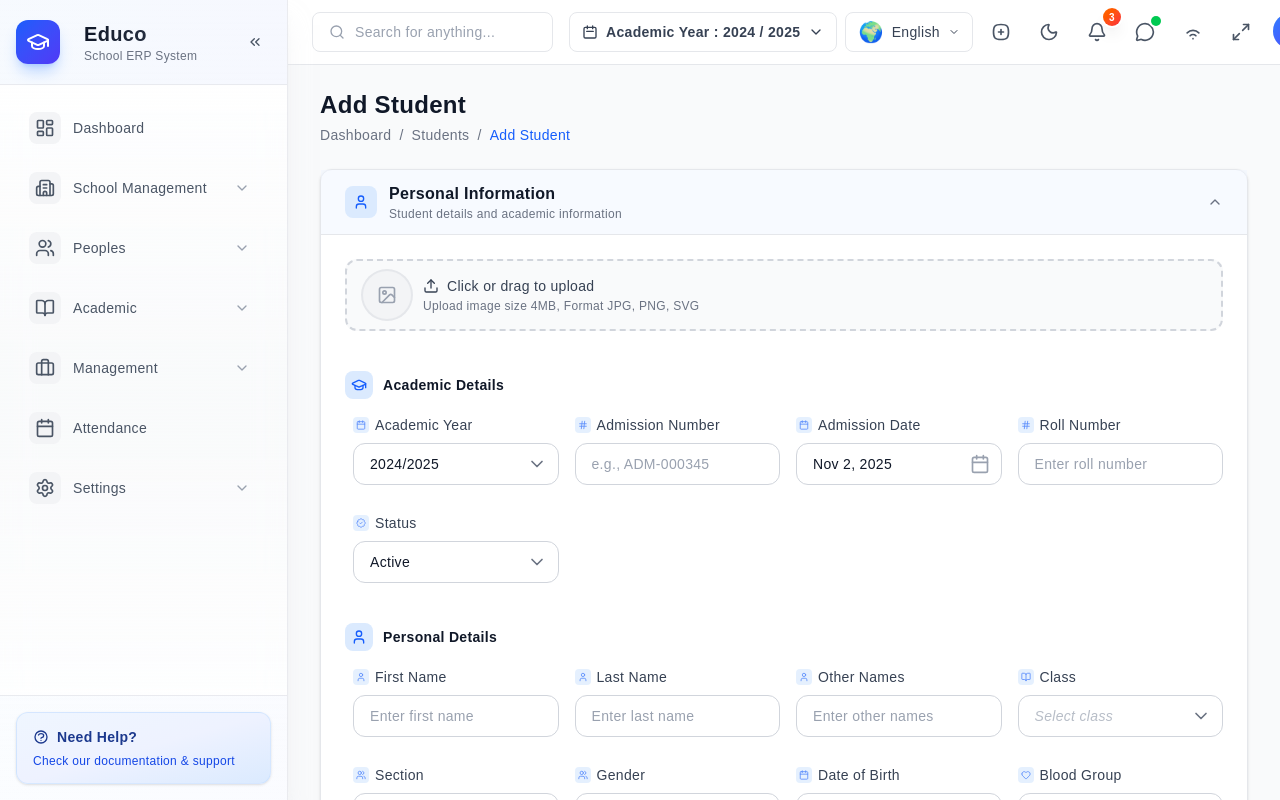
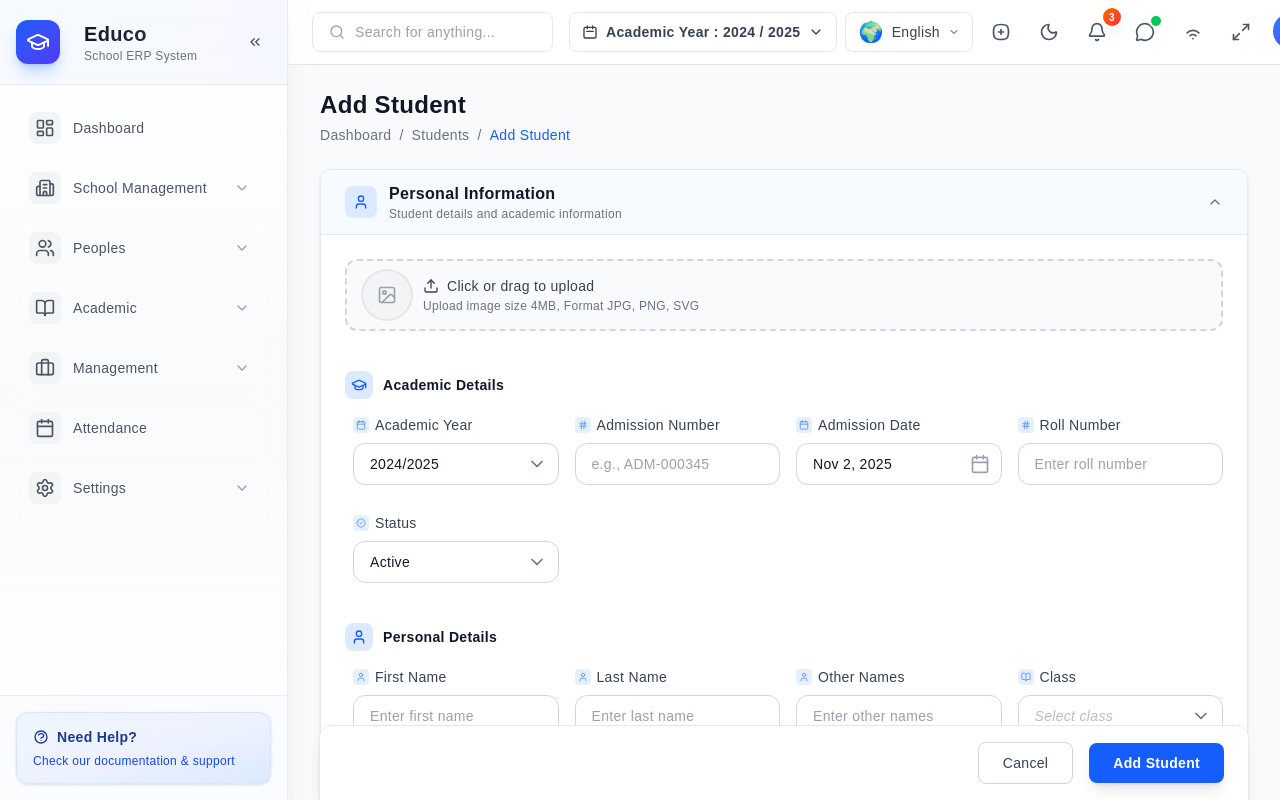
Before and after one commit to whaaala/educo, a Next.js app: page /students/add in a window 1280 px wide. Shown: the top 800 px of the page. Built offline with nearby package versions, Linux system fonts and the light colour scheme.

Commit message:
fix some issues

```diff
--- a/app/students/add/page.tsx
+++ b/app/students/add/page.tsx
@@ -1,6 +1,6 @@
 "use client";
 
-import { useState } from "react";
+import { useState, useEffect, useRef } from "react";
 import { useRouter } from "next/navigation";
 import MainLayout from "@/components/layout/MainLayout";
 import PageHeader from "@/components/shared/PageHeader";
@@ -16,11 +16,62 @@ import MedicalHistorySection from "@/components/students/form-sections/MedicalHi
 import PreviousSchoolSection from "@/components/students/form-sections/PreviousSchoolSection";
 import OtherDetailsSection from "@/components/students/form-sections/OtherDetailsSection";
 import { usePageLoad } from "@/hooks/usePageLoad";
+import { useSidebar } from "@/contexts/SidebarContext";
 
 export default function AddStudentPage() {
   const router = useRouter();
   const [isSubmitting, setIsSubmitting] = useState(false);
   const isLoading = usePageLoad(800);
+  const { isCollapsed } = useSidebar();
+  const [isLargeScreen, setIsLargeScreen] = useState(false);
+  const [isSticky, setIsSticky] = useState(true);
+  const formRef = useRef<HTMLFormElement | null>(null);
+  const buttonsRef = useRef<HTMLDivElement | null>(null);
+
+  // Handle responsive layout
+  useEffect(() => {
+    const checkScreenSize = () => {
+      setIsLargeScreen(window.innerWidth >= 1024);
+    };
+
+    checkScreenSize();
+    window.addEventListener('resize', checkScreenSize);
+
+    return () => window.removeEventListener('resize', checkScreenSize);
+  }, []);
+
+  // Handle sticky behavior based on scroll position
+  useEffect(() => {
+    const mainElement = document.querySelector('main');
+
+    const handleScroll = () => {
+      if (!formRef.current || !buttonsRef.current || !mainElement) return;
+
+      const formRect = formRef.current.getBoundingClientRect();
+      const viewportHeight = window.innerHeight;
+
+      const buttonsHeight = buttonsRef.current.offsetHeight;
+
+      // Check if we've scrolled enough that the form bottom would be visible
+      // When form bottom is visible in viewport (accounting for button height), switch to relative
+      if (formRect.bottom <= viewportHeight - buttonsHeight + 16) {
+        setIsSticky(false);
+      } else {
+        setIsSticky(true);
+      }
+    };
+
+    if (mainElement) {
+      mainElement.addEventListener('scroll', handleScroll);
+      handleScroll(); // Check initial state
+    }
+
+    return () => {
+      if (mainElement) {
+        mainElement.removeEventListener('scroll', handleScroll);
+      }
+    };
+  }, []);
 
   // Form state
   const [formData, setFormData] = useState({
@@ -165,11 +216,11 @@ export default function AddStudentPage() {
           />
         </div>
 
-        <div className="pb-20">
         {/* Form */}
         <form
+          ref={formRef}
           onSubmit={handleSubmit}
-          className="space-y-6"
+          className="space-y-6 pb-32"
         >
           {/* Personal Information */}
           <PersonalInformationSection
@@ -203,9 +254,19 @@ export default function AddStudentPage() {
 
           {/* Other Details */}
           <OtherDetailsSection formData={formData} onChange={handleChange} />
+        </form>
 
-        {/* Action Buttons */}
-        <div className="flex flex-col sm:flex-row items-stretch sm:items-center justify-end gap-3 sm:gap-4 sticky bottom-0 bg-white dark:bg-gray-800 midnight:bg-gray-900 purple:bg-gray-900 border-t border-gray-200 dark:border-gray-700 midnight:border-cyan-500/20 purple:border-pink-500/20 px-4 sm:px-6 py-4 -mx-4 sm:-mx-6 shadow-lg">
+        {/* Action Buttons - Sticky to bottom until form ends */}
+        <div
+          ref={buttonsRef}
+          className={`${isSticky ? 'fixed' : 'relative'} bottom-0 bg-white dark:bg-gray-800 midnight:bg-gray-900 purple:bg-gray-900 border-t border-gray-200 dark:border-gray-700 midnight:border-cyan-500/20 purple:border-pink-500/20 rounded-t-xl shadow-lg backdrop-blur-sm bg-opacity-95 dark:bg-opacity-95 py-4 px-6 z-50`}
+          style={isSticky ? {
+            left: isLargeScreen ? `calc(${isCollapsed ? '5rem' : '18rem'} + 2rem)` : '1rem',
+            right: isLargeScreen ? '2rem' : '1rem',
+            transition: 'left 500ms, right 0ms'
+          } : undefined}
+        >
+          <div className="flex flex-col sm:flex-row items-stretch sm:items-center justify-end gap-3 sm:gap-4">
             <button
               type="button"
               onClick={handleCancel}
@@ -216,12 +277,12 @@ export default function AddStudentPage() {
             <button
               type="submit"
               disabled={isSubmitting}
+              onClick={handleSubmit}
               className="w-full sm:w-auto px-6 py-2.5 rounded-lg font-semibold text-sm text-white bg-blue-600 hover:bg-blue-700 dark:bg-blue-500 dark:hover:bg-blue-600 midnight:bg-cyan-600 midnight:hover:bg-cyan-700 purple:bg-pink-600 purple:hover:bg-pink-700 transition-all duration-200 disabled:opacity-50 disabled:cursor-not-allowed shadow-lg hover:shadow-xl"
             >
               {isSubmitting ? "Adding Student..." : "Add Student"}
             </button>
           </div>
-      </form>
         </div>
       </div>
     </MainLayout>
--- a/components/layout/Header.tsx
+++ b/components/layout/Header.tsx
@@ -117,7 +117,7 @@ export default function Header({ isMobileSidebarOpen, setIsMobileSidebarOpen }:
   };
 
   return (
-    <header className="bg-white dark:bg-[#1a1d23] midnight:bg-[#0f1729] purple:bg-[#2a1a3e] border-b border-gray-200 dark:border-gray-800/50 midnight:border-cyan-500/20 purple:border-pink-500/20 sticky top-0 z-30 transition-colors duration-300 backdrop-blur-xl dark:backdrop-blur-xl dark:bg-opacity-90 overflow-visible">
+    <header className="bg-white dark:bg-[#1a1d23] midnight:bg-[#0f1729] purple:bg-[#2a1a3e] border-b border-gray-200 dark:border-gray-800/50 midnight:border-cyan-500/20 purple:border-pink-500/20 sticky top-0 z-50 transition-colors duration-300 backdrop-blur-xl dark:backdrop-blur-xl dark:bg-opacity-90 overflow-visible">
       <div className="flex items-center justify-between gap-3 sm:gap-4 px-3 sm:px-6 py-2 sm:py-3 overflow-visible">
         {/* Left Section: Mobile Menu + Search Bar */}
         <div className="flex items-center gap-2 sm:gap-3 flex-1 max-w-2xl">
--- a/components/layout/MainLayout.tsx
+++ b/components/layout/MainLayout.tsx
@@ -12,7 +12,7 @@ export default function MainLayout({ children }: MainLayoutProps) {
   const { isCollapsed, setIsCollapsed, isMobileSidebarOpen, setIsMobileSidebarOpen } = useSidebar();
 
   return (
-    <div className="flex min-h-screen bg-gray-50 dark:bg-[#0f1115] midnight:bg-[#0a0e27] purple:bg-[#1a0b2e] transition-colors duration-300 overflow-x-hidden">
+    <div className="flex h-screen bg-gray-50 dark:bg-[#0f1115] midnight:bg-[#0a0e27] purple:bg-[#1a0b2e] transition-colors duration-300">
       <Sidebar
         isCollapsed={isCollapsed}
         setIsCollapsed={setIsCollapsed}
@@ -22,7 +22,7 @@ export default function MainLayout({ children }: MainLayoutProps) {
 
       {/* Main Content Area - Responsive to Sidebar */}
       <div
-        className={`flex-1 transition-all duration-500 relative z-0 lg:z-10 overflow-x-hidden ${
+        className={`flex-1 flex flex-col transition-all duration-500 relative z-0 lg:z-10 h-screen overflow-hidden ${
           isCollapsed ? "lg:ml-20" : "lg:ml-72"
         }`}
       >
@@ -30,7 +30,7 @@ export default function MainLayout({ children }: MainLayoutProps) {
           isMobileSidebarOpen={isMobileSidebarOpen}
           setIsMobileSidebarOpen={setIsMobileSidebarOpen}
         />
-        <main className="pt-2 px-4 pb-6 lg:pt-2 lg:px-8 lg:pb-8 overflow-x-hidden">{children}</main>
+        <main className="flex-1 overflow-y-auto pt-2 px-4 pb-6 lg:pt-2 lg:px-8 lg:pb-8">{children}</main>
       </div>
     </div>
   );
--- a/components/students/form-sections/PersonalInformationSection.tsx
+++ b/components/students/form-sections/PersonalInformationSection.tsx
@@ -71,7 +71,7 @@ export default function PersonalInformationSection({
             </p>
           </div>
         </div>
-        <div className="text-gray-500 dark:text-gray-400 midnight:text-cyan-400 purple:text-pink-400">
+        <div className="text-gray-500 dark:text-gray-400 midnight:text-cyan-400 purple:text-pink-400 cursor-pointer">
           {isExpanded ? (
             <ChevronUp className="w-4 h-4" />
           ) : (
```
Lines whose indentation alone changed are shown as unchanged.
